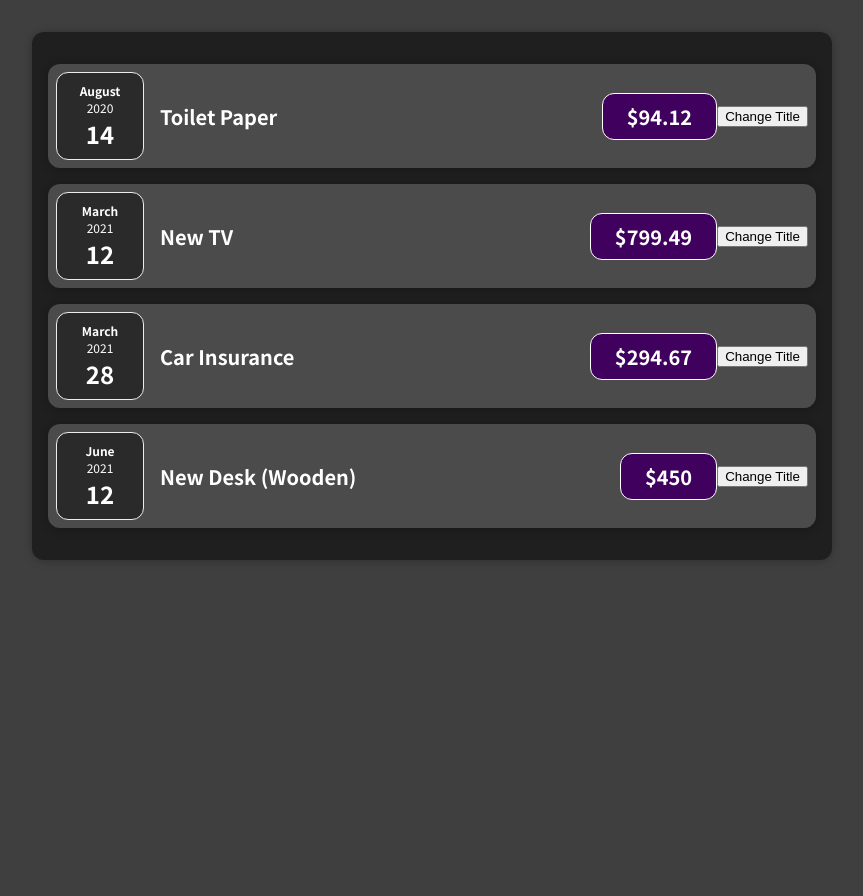
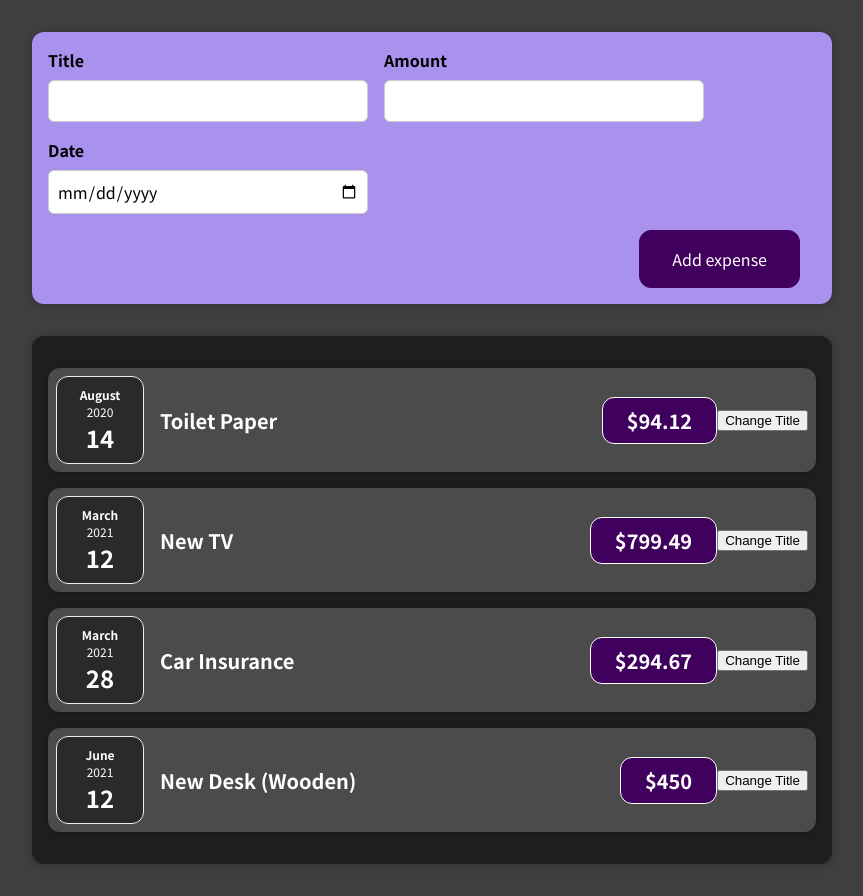
Before and after one commit to AlonerrWolf/AlonerrWolf-Personal-Expenses-App-with-ReactJs, a React (Create React App) app: page / in a window 1280 px wide. Shown: the whole page, without its empty margins (208-1071 px from the left). Before the commit the page ends 800 px from the top, so only its background shows below. Built offline with nearby package versions, Linux system fonts and the light colour scheme.

Commit message:
NewExpense.js,ExpenseForm.js and css files added

```diff
--- a/package.json
+++ b/package.json
@@ -34,5 +34,8 @@
       "last 1 firefox version",
       "last 1 safari version"
     ]
+  },
+  "devDependencies": {
+    "prettier": "^2.6.2"
   }
 }
--- a/src/App.js
+++ b/src/App.js
@@ -1,37 +1,39 @@
 import React from "react";
 import Expenses from "./components/Expenses/Expenses.js";
-const App = () =>  {
+import NewExpense from "./components/NewExpense/NewExpense.js";
+const App = () => {
   const expenses = [
     {
-            id: 'e1',
-            title: 'Toilet Paper',
+      id: "e1",
+      title: "Toilet Paper",
       amount: 94.12,
       date: new Date(2020, 7, 14),
     },
     {
-            id: 'e2',
-            title: 'New TV',
+      id: "e2",
+      title: "New TV",
       amount: 799.49,
-            date: new Date(2021, 2, 12)
+      date: new Date(2021, 2, 12),
     },
     {
-            id: 'e3',
-            title: 'Car Insurance',
+      id: "e3",
+      title: "Car Insurance",
       amount: 294.67,
       date: new Date(2021, 2, 28),
     },
     {
-            id: 'e4',
-            title: 'New Desk (Wooden)',
+      id: "e4",
+      title: "New Desk (Wooden)",
       amount: 450,
       date: new Date(2021, 5, 12),
     },
   ];
   return (
     <div>
-            <Expenses items = {expenses} />
+      <NewExpense/>
+      <Expenses items={expenses} />
     </div>
   );
-}
+};
 
 export default App;
--- a/src/components/Expenses/ExpenseItem.js
+++ b/src/components/Expenses/ExpenseItem.js
@@ -1,22 +1,28 @@
-import React from "react";
+import React, { useState } from "react";
 import "./ExpenseItem.css";
 import ExpenseDate from "./ExpenseDate.js";
 import Card from "../UI/Card.js";
 
 const ExpenseItem = (props) => {
+  const [title, setTitle] = useState(props.title);  //React checks internally if state updated for the first time
   const clickHandler = () => {
-        console.log('Clicked!!!');
-    }
+    setTitle("Updated!");
+  };
+
   return (
     <Card className="expense-item">
-            <ExpenseDate date={props.date} amount={props.amount} title={props.title}/>
+      <ExpenseDate
+        date={props.date}
+        amount={props.amount}
+        title={props.title}
+      />
       <div className="expense-item__description">
-                <h2>{props.title}</h2>
+        <h2>{title}</h2>
         <div className="expense-item__price">${props.amount}</div>
       </div>
       <button onClick={clickHandler}>Change Title</button>
     </Card>
   );
-}
+};
 
 export default ExpenseItem;
--- /dev/null
+++ b/src/components/NewExpense/ExpenseForm.css
@@ -0,0 +1,26 @@
+.new-expense__controls {
+    display: flex;
+    flex-wrap: wrap;
+    gap: 1rem;
+    margin-bottom: 1rem;
+    text-align: left;
+}
+
+.new-expense__control label {
+    font-weight: bold;
+    margin-bottom: 0.5rem;
+    display: block;
+}
+
+.new-expense__control input {
+    font: inherit;
+    padding: 0.5rem;
+    border-radius: 6px;
+    border: 1px solid #ccc;
+    width: 20rem;
+    max-width: 100%;
+}
+
+.new-expense__actions {
+    text-align: right;
+}
--- /dev/null
+++ b/src/components/NewExpense/ExpenseForm.js
@@ -0,0 +1,28 @@
+import React from "react";
+import "./ExpenseForm.css";
+
+const ExpenseForm = () => {
+  return (
+    <form>
+      <div className="new-expense__controls">
+        <div className="new-expense__control">
+          <label>Title</label>
+          <input type="text" />
+        </div>
+        <div className="new-expense__control">
+          <label>Amount</label>
+          <input type="number" min="0.01" step="0.01" />
+        </div>
+        <div className="new-expense__control">
+          <label>Date</label>
+          <input type="date" min="2019-01-01" max="2022-12-31" />
+        </div>
+      </div>
+      <div className="new-expense__actions">
+        <button type="submit">Add expense</button>
+      </div>
+    </form>
+  );
+};
+
+export default ExpenseForm;
--- /dev/null
+++ b/src/components/NewExpense/NewExpense.css
@@ -0,0 +1,38 @@
+.new-expense {
+    background-color: #a892ee;
+    padding: 1rem;
+    margin: 2rem auto;
+    width: 50rem;
+    max-width: 95%;
+    border-radius: 12px;
+    text-align: center;
+    box-shadow: 0 1px 8px rgba(0, 0, 0, 0.25);
+}
+
+.new-expense button {
+    font: inherit;
+    cursor: pointer;
+    padding: 1rem 2rem;
+    border: 1px solid #40005d;
+    background-color: #40005d;
+    color: white;
+    border-radius: 12px;
+    margin-right: 1rem;
+}
+
+.new-expense button:hover,
+.new-expense button:active {
+    background-color: #510674;
+    border-color: #510674;
+}
+
+.new-expense button.alternative {
+    color: #220131;
+    border-color: transparent;
+    background-color: transparent;
+}
+
+.new-expense button.alternative:hover,
+.new-expense button.alternative:active {
+    background-color: #ddb3f8;
+}
--- /dev/null
+++ b/src/components/NewExpense/NewExpense.js
@@ -0,0 +1,12 @@
+import React from "react";
+import './NewExpense.css';
+import ExpenseForm from "./ExpenseForm.js";
+const NewExpense = () =>{
+
+    return <div className='new-expense'>
+        <ExpenseForm/>
+    </div>
+};
+
+
+export default NewExpense;
```
Also changed, not shown: src/components/Expenses/ExpenseDate.js (+4 -4 lines), src/components/Expenses/Expenses.js (+12 -7 lines), src/components/UI/Card.js (+4 -4 lines), 2 other files (tests, documents, lock files or other folders). Lines whose indentation alone changed are shown as unchanged.
